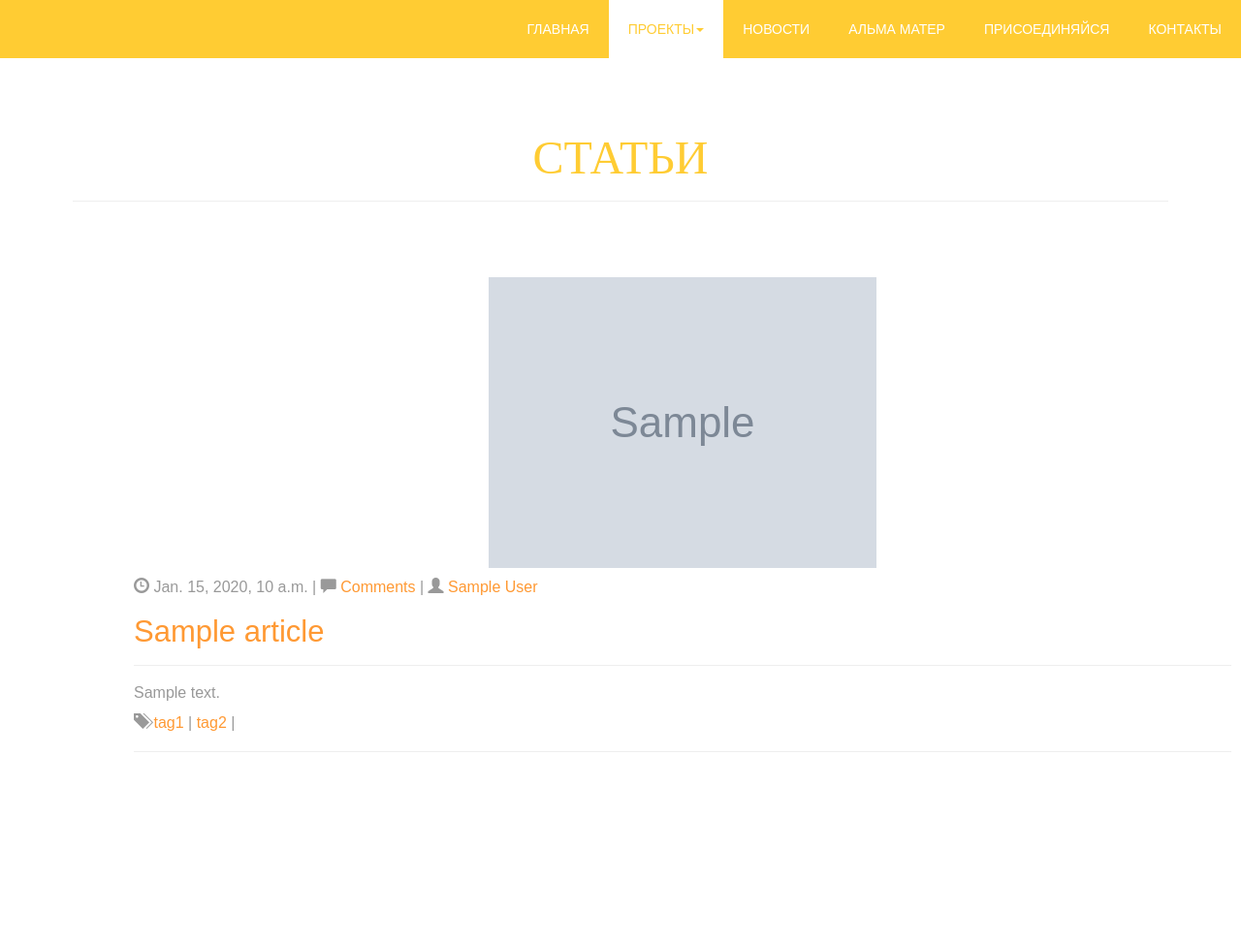
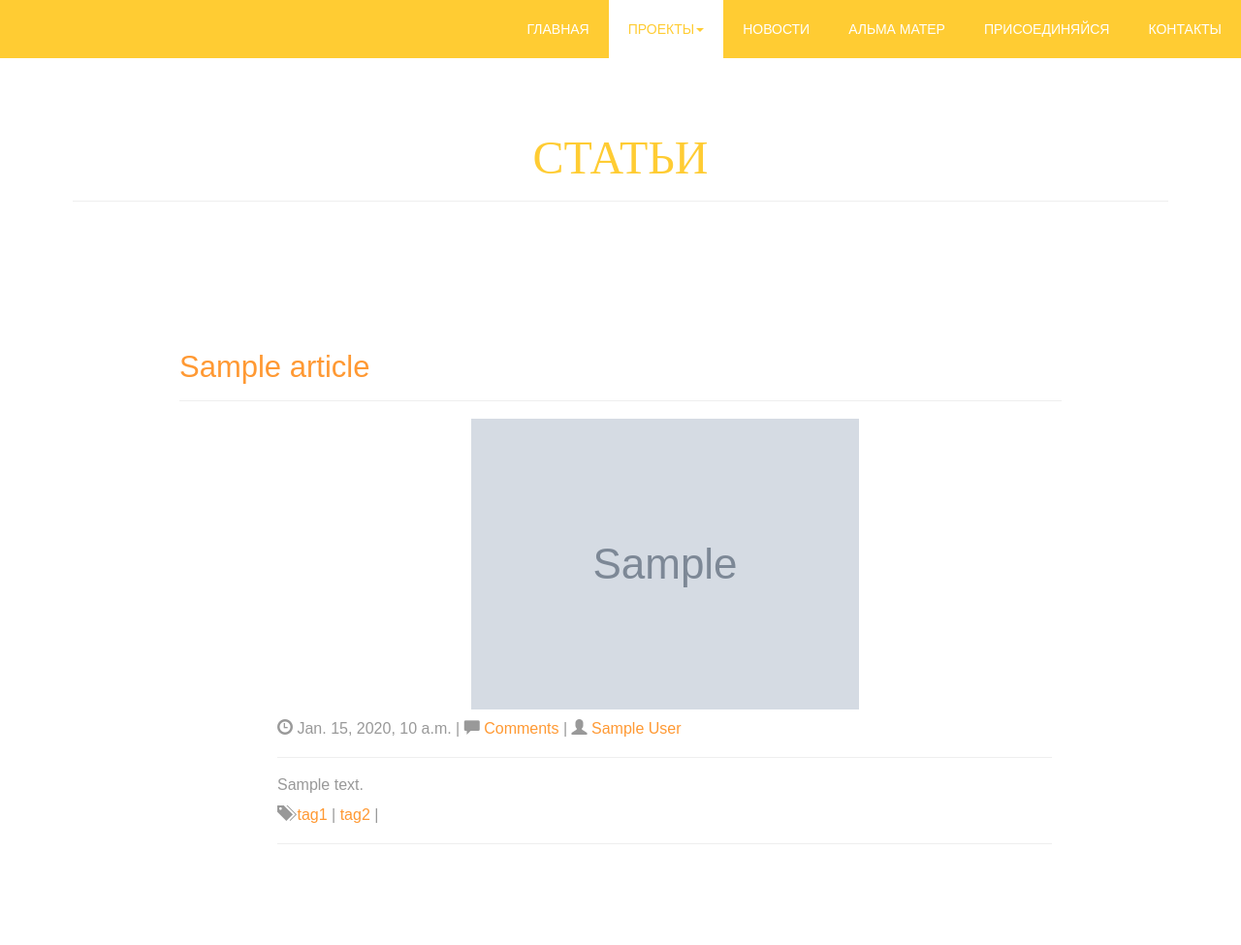
Before and after one commit to ArturAmbartsumov/MSB, a Django app: template main/templates/main/base_articlList.html in a window 1280 px wide. Shown: the whole page at 97% size. Before the commit the page ends 776 px from the top, so only its background shows below. Run offline with Django 3.2, Linux system fonts and the light colour scheme; the template is opened without the code that fills it: most values are stand-ins (such as "Sample title", 1, 10 or a date in 2020); grey boxes marked "Sample" are stand-in pictures; some libraries are stand-ins or nearby versions; some web fonts are replaced.

Commit message:
Отредактированный список статей
шабдлон доделан

```diff
--- a/main/templates/main/base_articlList.html
+++ b/main/templates/main/base_articlList.html
@@ -2,7 +2,7 @@
 
 {% load staticfiles %}
 
-{% block title %} List of news {% endblock title %}
+{% block title %} List of articles {% endblock title %}
 
 {% block menu%}
       <div class="container">
@@ -55,7 +55,7 @@
     <h1 class="brandHeader">Статьи</h1>
     <hr>
   </div>
-  <div class="container-fluid">
+  <div class="container">
     <div class="row">
 
 {% endblock hello %}
@@ -64,15 +64,16 @@
 {% block parts %}
 
         {% for v in articlesList %}
-          <div class="row">
+          <div class="row blog">
+            <h1> <a href=#>{{ v.title }}</a></h1><hr>
               <div class="col-lg-18 col-xs-offset-2 thumbnail">
                   <img alt="v.photo.description" src="{{ v.photo.get_blogsize_url }}" %}>
                   <div class="caption blog">
                     <div lass="blogtags">
                         <p><span class="glyphicon glyphicon-time"></span> {{ v.pub_date }} | <span class="glyphicon glyphicon-comment"></span> <a href=#>Comments</a> | <span class="glyphicon glyphicon-user"></span> <a href=#>{{ v.author }}</a></p>
                     </div>
-                    <h1> <a href=#>{{ v.title }}</a></h1><hr>
-                    <p>{{ v.description }}</p>
+                    <hr>
+                    {% autoescape off %}<p>{{ v.description }}</p> {% endautoescape %}
                   <p><span class="glyphicon glyphicon-tags"></span> <a href=#>tag1</a> | <a href=#>tag2</a> |</p>
                     <hr>
                   </div>
--- a/main/views.py
+++ b/main/views.py
@@ -43,7 +43,7 @@ def articleList(request):
 		'bannersList': bannersList,
 		'contacts': contacts
 	}
-	return render(request, 'main/base_articlList.html', articlesList)
+	return render(request, 'main/base_articlList.html', context)
 
 def department(request, department):
 	cur_department = get_object_or_404(Departments, short_name = department)
```
